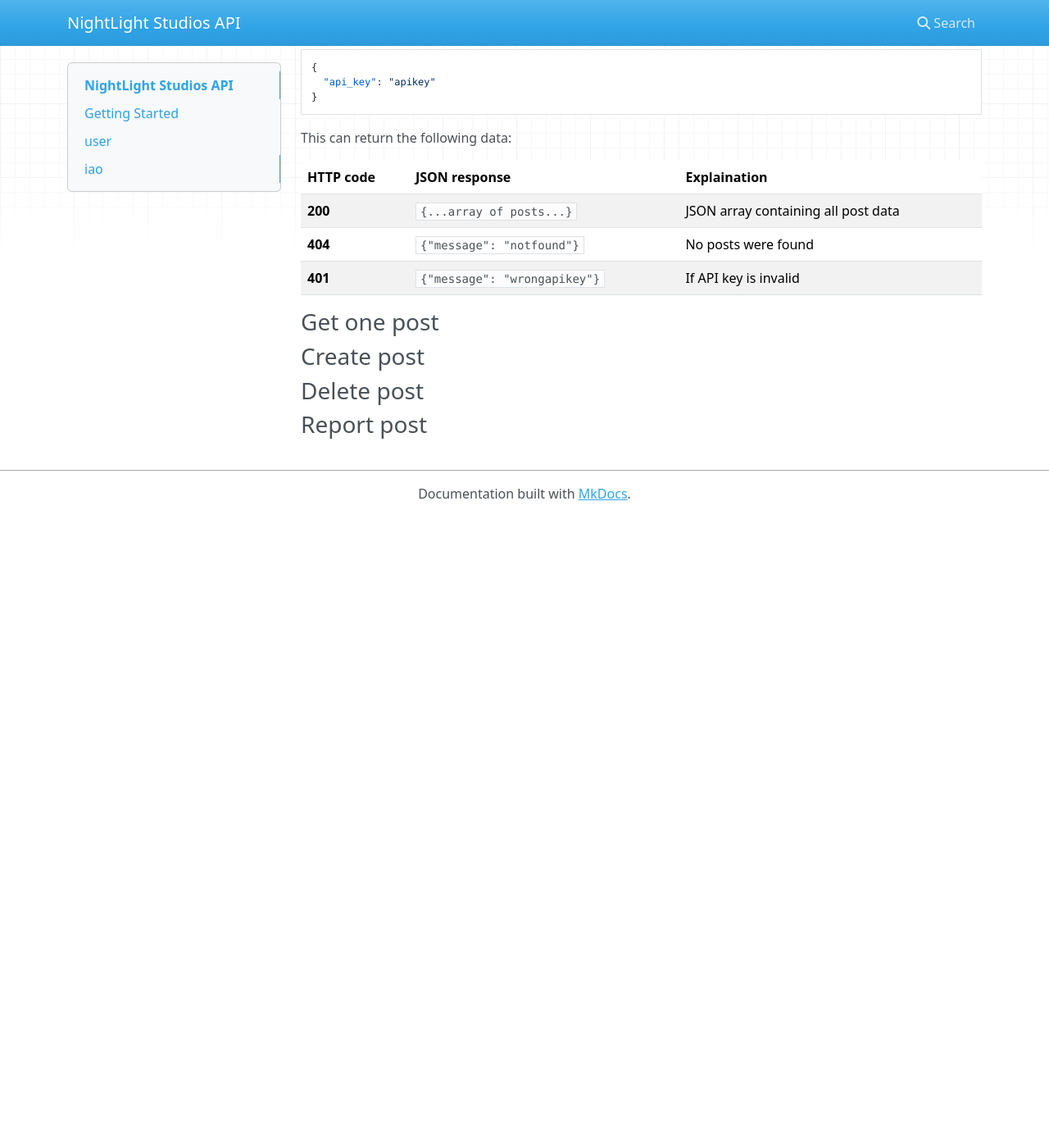
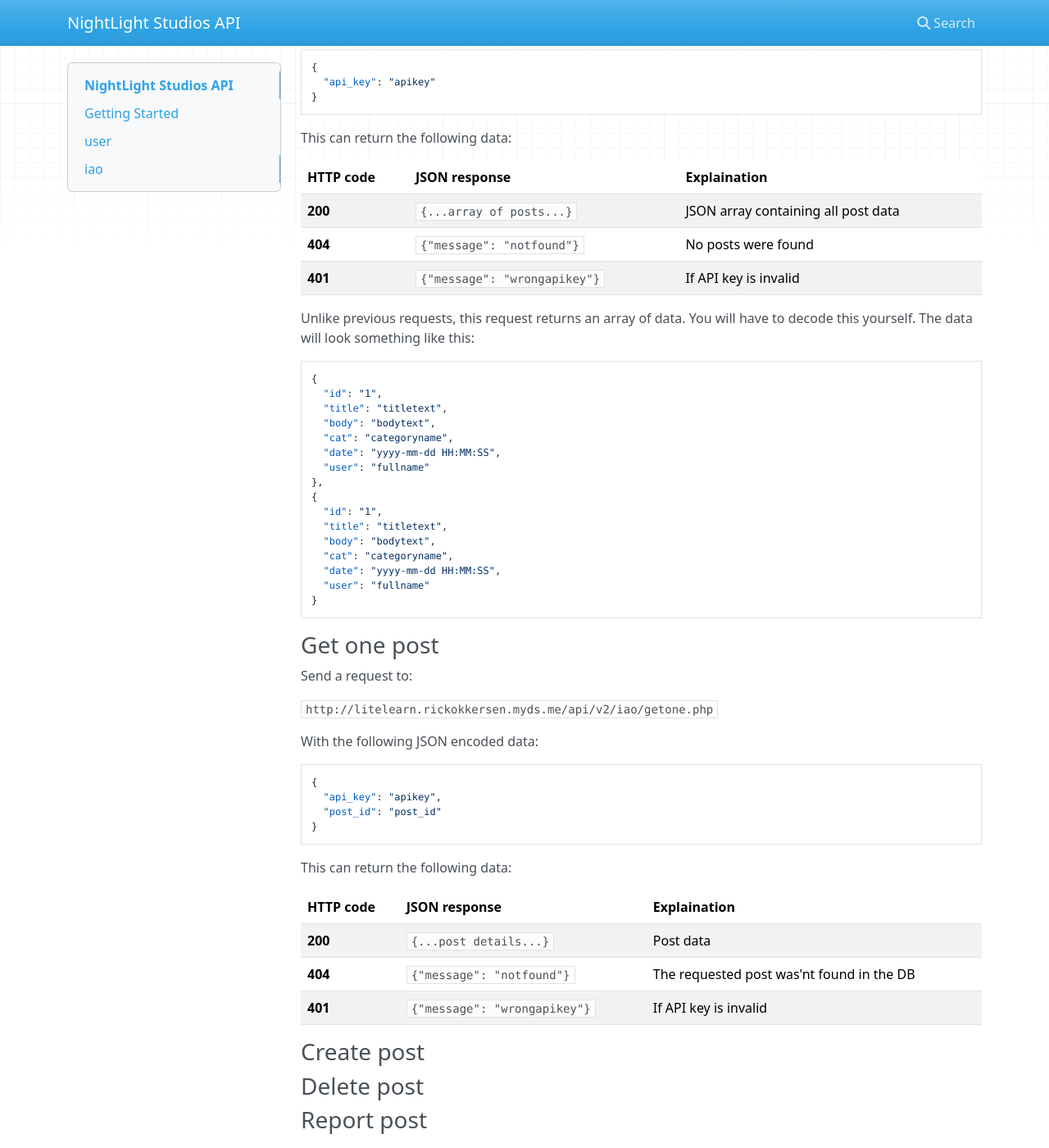
Before and after one commit to Underlyingglitch/NightLightStudiosAPI, an MkDocs documentation site: the page built from docs/index.md, in a window 1280 px wide and 1400 px high, scrolled down 3264 px. Shown: the whole window at 82% size. Built offline with MkDocs 1.6.1, drawn with Linux system fonts in a browser that asks for light colours; nearby versions of some CDN libraries; before the commit the page ends 3894 px from its top, so only the background shows below that.

Commit message:
Update index.md

````diff
--- a/docs/index.md
+++ b/docs/index.md
@@ -139,7 +139,47 @@ HTTP code | JSON response | Explaination
 **404** | `{"message": "notfound"}` | No posts were found
 **401** | `{"message": "wrongapikey"}` | If API key is invalid
 
+Unlike previous requests, this request returns an array of data. You will have to decode this yourself. The data will look something like this:
+```
+{
+  "id": "1",
+  "title": "titletext",
+  "body": "bodytext",
+  "cat": "categoryname",
+  "date": "yyyy-mm-dd HH:MM:SS",
+  "user": "fullname"
+},
+{
+  "id": "1",
+  "title": "titletext",
+  "body": "bodytext",
+  "cat": "categoryname",
+  "date": "yyyy-mm-dd HH:MM:SS",
+  "user": "fullname"
+}
+```
+
 ### Get one post
+Send a request to:
+
+`http://litelearn.rickokkersen.myds.me/api/v2/iao/getone.php`
+
+With the following JSON encoded data:
+
+```
+{
+  "api_key": "apikey",
+  "post_id": "post_id"
+}
+```
+
+This can return the following data:
+
+HTTP code | JSON response | Explaination
+--- | --- | ---
+**200** | `{...post details...}` | Post data
+**404** | `{"message": "notfound"}` | The requested post was'nt found in the DB
+**401** | `{"message": "wrongapikey"}` | If API key is invalid
 
 ### Create post
 
````
